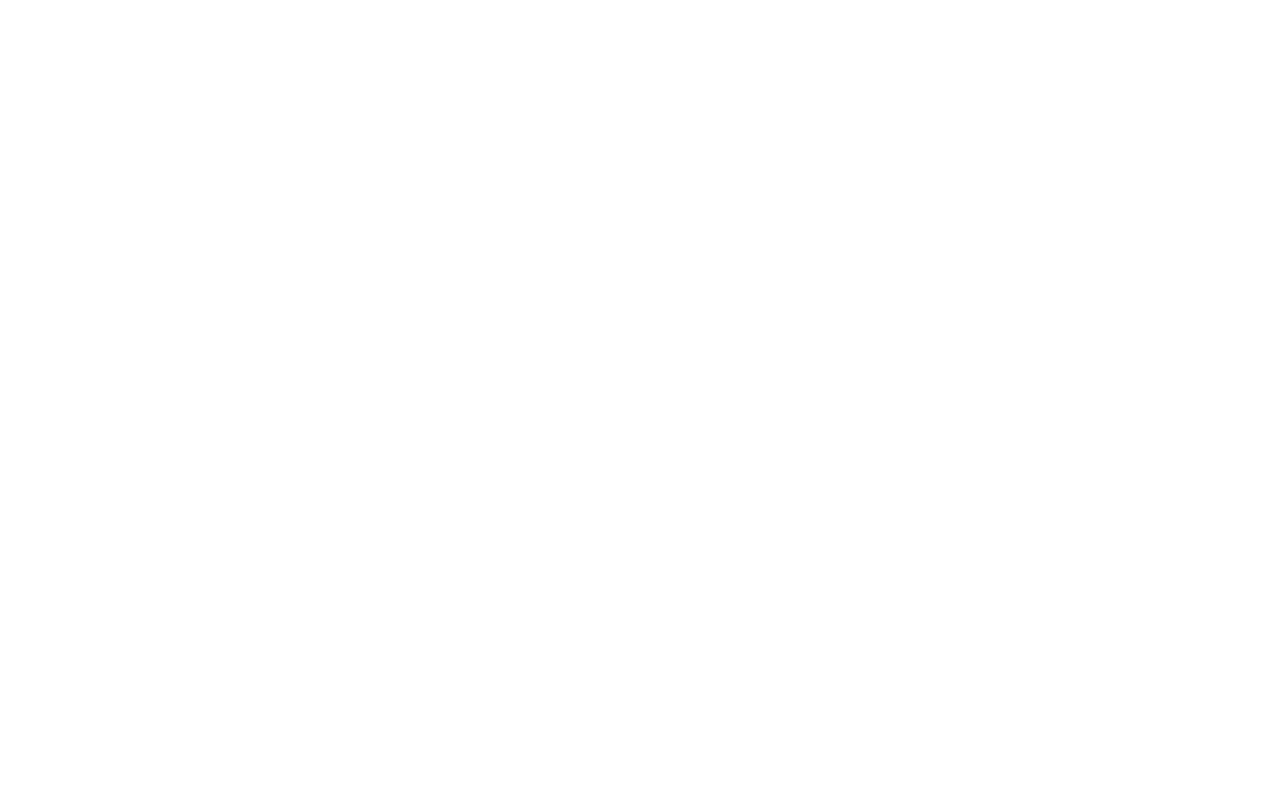
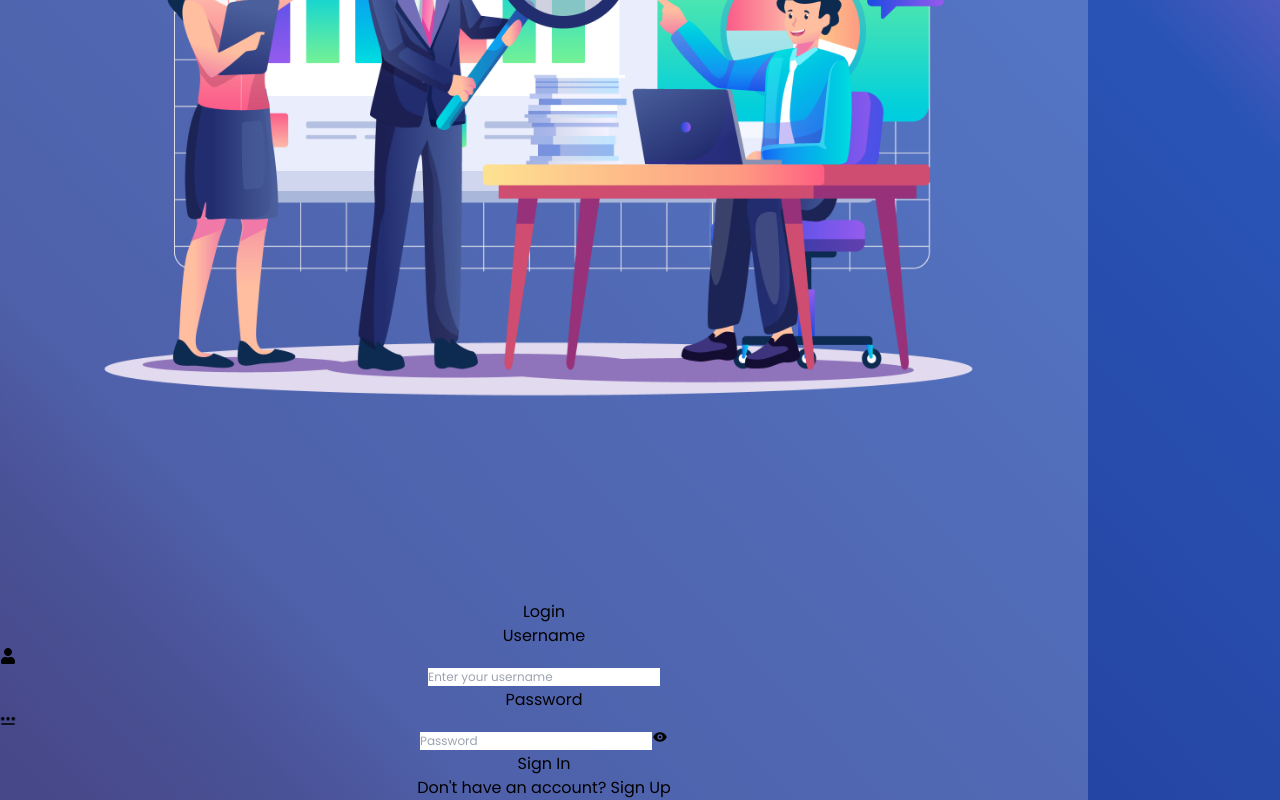
Before and after one commit to ragi2426/frontend, a React (Vite) app: page / in a window 1280 px wide. Before the commit this address had no page. Shown: the part 546-1346 px from the top of the page. Before the commit the page ends 800 px from the top, so only its background shows below. Built offline with nearby package versions, Linux system fonts and the light colour scheme.

Commit message:
minor login and other changes

```diff
--- a/src/App.jsx
+++ b/src/App.jsx
@@ -15,7 +15,8 @@ function App() {
         </header> */}
         <main className="flex-1 overflow-y-auto">
           <Routes>
-              <Route element={<AuthLayout />}>
+            <Route element={<AuthLayout />}>
+              <Route path="/" element={<Login />} />
                 <Route path="/login" element={<Login />} />
                 <Route path="/signup" element={<Signup />} />
               </Route>
--- a/src/pages/Login.jsx
+++ b/src/pages/Login.jsx
@@ -58,7 +58,8 @@ const Login = () => {
       const response = await loginService(username, password);
       console.log('Login successful', response);
     } catch (error) {
-      setBasicError('Failed to login.');
+      console.log(error);
+      setBasicError(error.detail);
     }
   };
 
@@ -66,7 +67,6 @@ const Login = () => {
     <div className='w-full h-full flex flex-col items-center justify-center bg-transparent p-4 signup-form'>
 
       <h2 className="text-2xl font-bold mb-4 text-center">Login</h2>
-      {/* {errors.general && <p className="text-red-500 text-xs mb-4">{errors.general}</p>} */}
       <form onSubmit={handleSubmit} className="w-full max-w-sm">
         <div className="mb-4">
           <label className="block text-gray-700 text-sm font-medium mb-2 text-start" htmlFor="username">
@@ -107,6 +107,7 @@ const Login = () => {
           </div>
           {passwordError && <p className="text-red-500 text-xs mt-1">{passwordError}</p>}
         </div>
+      {basicError && <p className="text-red-500 text-xs mb-4">{basicError}</p>}
 
         <div className="flex items-center justify-center">
           <button
--- a/src/services/authService.jsx
+++ b/src/services/authService.jsx
@@ -15,6 +15,7 @@ export const loginService = async (username, password) => {
     const response = await apiClient.post('login/', { username, password });
     return response.data;
   } catch (error) {
+    console.log(error);
     throw handleError(error);
   }
 };
```
Also changed, not shown: 1 other file (tests, documents, lock files or other folders).
